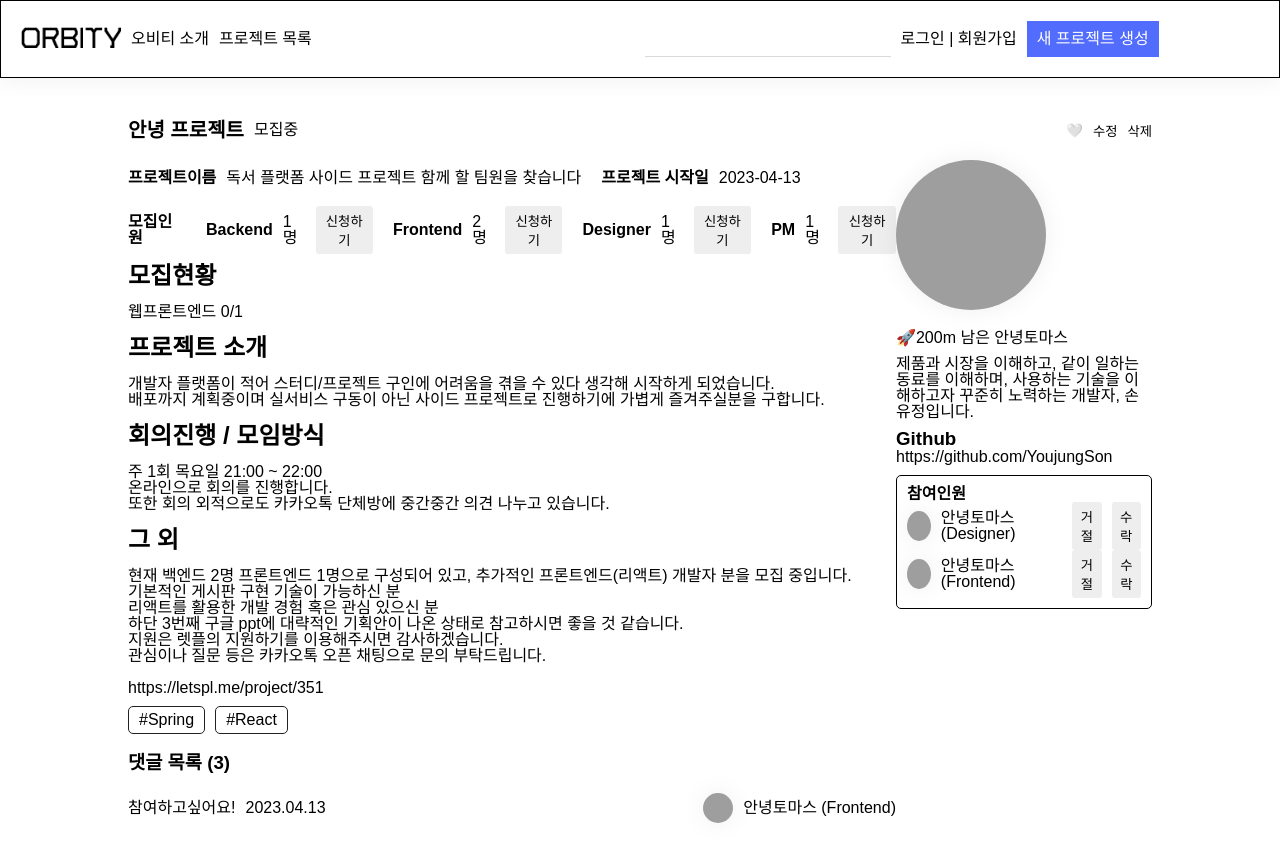
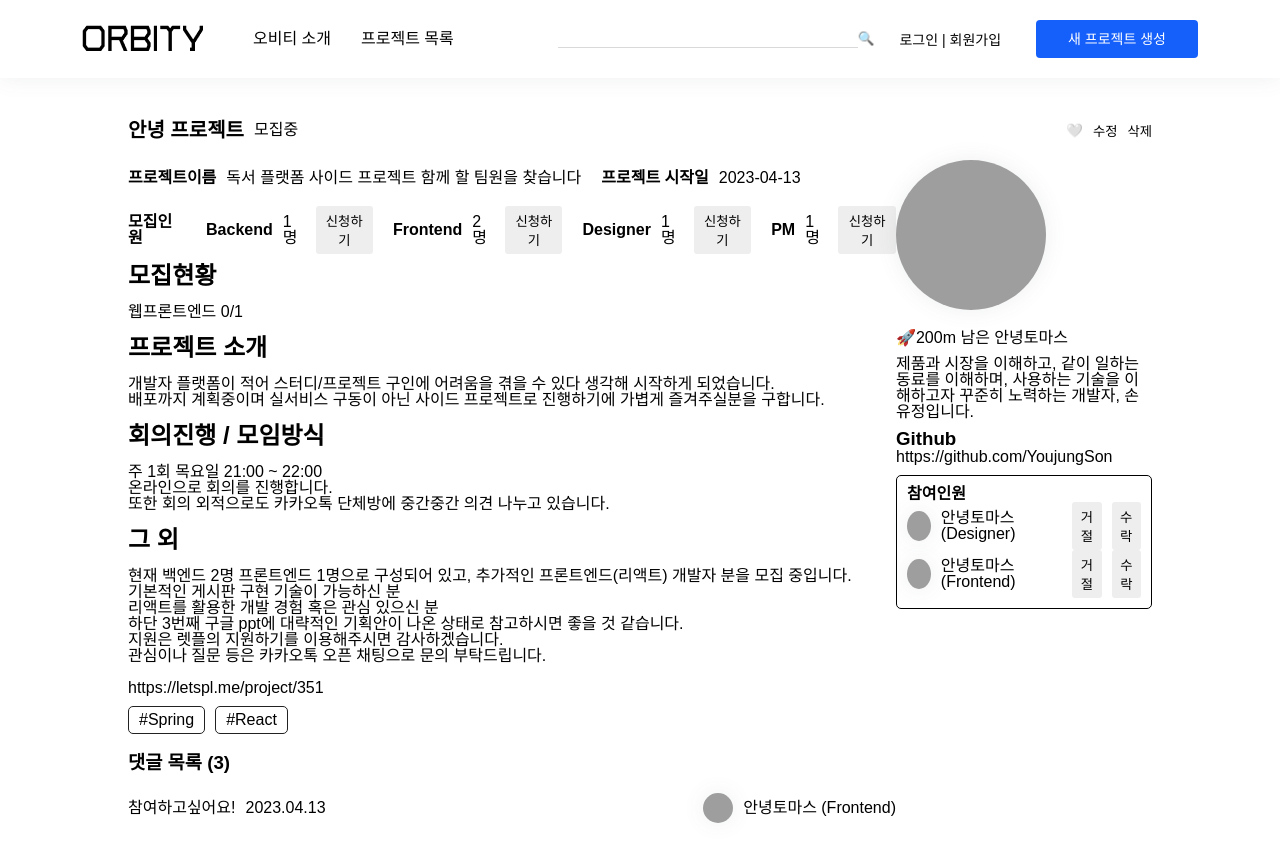
Before and after one commit to ORBITTTTT/ORBIT_FE, a React (Create React App) app: page /project/1 in a window 1280 px wide. Shown: the top 862 px of the page. Built offline with nearby package versions, Linux system fonts and the light colour scheme; grey boxes are pictures that could not be loaded; a web font is replaced by a local one.

Commit message:
💄 update: 헤더 수정정

```diff
--- a/src/components/blocks/Header.tsx
+++ b/src/components/blocks/Header.tsx
@@ -1,103 +1,99 @@
 import React, { useState } from 'react';
-import { Link, Outlet } from 'react-router-dom';
+import { Link } from 'react-router-dom';
 import styled from 'styled-components';
 import LoginModal from '@components/blocks/LoginModal';
 import useOpenModal from '@hooks/modal';
 import assets from '@assets';
 
-type Props = {};
-
-const Header = (props: Props) => {
-  type Search = string;
-
-  function useOpenModal() {
-    const [isOpenModal, setIsOpenModal] = useState(false);
-    const clickModal = () => {
-      setIsOpenModal(true);
-    };
-    const closeModal = () => {
-      setIsOpenModal(false);
-    };
-    return { isOpenModal, clickModal, closeModal };
-  }
+const Header = () => {
   const { isOpenModal, clickModal, closeModal } = useOpenModal();
-  const [search, setSearch] = useState<Search | null>(null);
+  const [search, setSearch] = useState<string | null>(null);
 
   return (
-    <div>
-      <Container>
-        <div>
+    <HeaderContainer>
+      <HeaderWrap>
+        <LogoWrap>
           <Link to="/">
-            <img src={assets.logo} style={{ width: 100 }} />
+            <img src={assets.logo} alt="로고" />
           </Link>
-          <p>
-            <span>오비티 소개</span>
-            <span>프로젝트 목록</span>
-          </p>
-        </div>
-        <div>
-          <input
-            type="text"
-            onChange={(e) => {
-              setSearch(e.target.value);
-            }}
-          />
-          <p>
-            {/* <span>알림</span> */}
-            <span onClick={clickModal}>
-              <span>로그인 | 회원가입</span>
-            </span>{' '}
-            <Link to="/postproject" style={{ color: 'white', backgroundColor: '#526CFE', padding: 10 }}>
-              새 프로젝트 생성
-            </Link>
-          </p>
-        </div>
-      </Container>
+          <LinkWrap>
+            <Link to={'/info'}>오비티 소개</Link>
+            <Link to={'/projectlist'}>프로젝트 목록</Link>
+          </LinkWrap>
+        </LogoWrap>
+        <InputWrap>
+          <label htmlFor="">
+            <SearchInput
+              type="text"
+              onChange={(e) => {
+                setSearch(e.target.value);
+              }}
+            />
+            <button>🔍</button>
+          </label>
+          <SignInBtn onClick={clickModal}>로그인 | 회원가입</SignInBtn>
+          <NewProjectBtn to="/postproject">새 프로젝트 생성</NewProjectBtn>
+        </InputWrap>
+      </HeaderWrap>
       {isOpenModal && <LoginModal closeModal={closeModal} active={false} />}
-    </div>
+    </HeaderContainer>
   );
 };
 
 export default Header;
 
-const Container = styled.div`
+const HeaderContainer = styled.div`
   background-color: #fff;
   box-shadow: 0px 0px 21px 0px rgba(89, 102, 122, 0.1);
-  border: 1px solid #000;
   width: 100%;
   position: fixed;
   z-index: 99;
   display: flex;
   align-items: center;
-
-  gap: 10px;
+  justify-content: center;
   padding: 20px;
-  div {
-    width: 100%;
-    display: flex;
-    flex-direction: row;
-    gap: 10px;
-    /* background-color: #a17979; */
-    /* justify-content: space-between; */
-    input {
-      border: none;
-      border-bottom: 1px solid #d9d9d9;
-      width: 40%;
-    }
-    p {
-      display: flex;
-      gap: 10px;
-      font-weight: 500;
-      align-items: center;
-      span {
-        cursor: pointer;
-      }
-    }
-    @media screen and (max-width: 900px) {
-      flex-direction: column;
-    }
-  }
   @media screen and (max-width: 900px) {
     flex-direction: row;
   }
 `;
+const HeaderWrap = styled.div`
+  width: 90%;
+  max-width: 1230px;
+  display: flex;
+  align-items: center;
+  justify-content: space-between;
+`;
+
+const LogoWrap = styled.div`
+  display: flex;
+  align-items: center;
+  gap: 50px;
+`;
+const LinkWrap = styled.div`
+  display: flex;
+  gap: 30px;
+`;
+const InputWrap = styled.div`
+  display: flex;
+  align-items: center;
+  gap: 25px;
+`;
+const SearchInput = styled.input`
+  border: 0;
+  border-bottom: 1px solid #d9d9d9;
+  width: 300px;
+`;
+const SignInBtn = styled.button`
+  font-weight: 500;
+  font-size: 14px;
+  margin-right: 10px;
+`;
+
+const NewProjectBtn = styled(Link)`
+  background: #1560fb;
+  border-radius: 4px;
+  padding: 12px 32px;
+  color: #fff;
+  font-weight: 500;
+  font-size: 14px;
+`;
```
